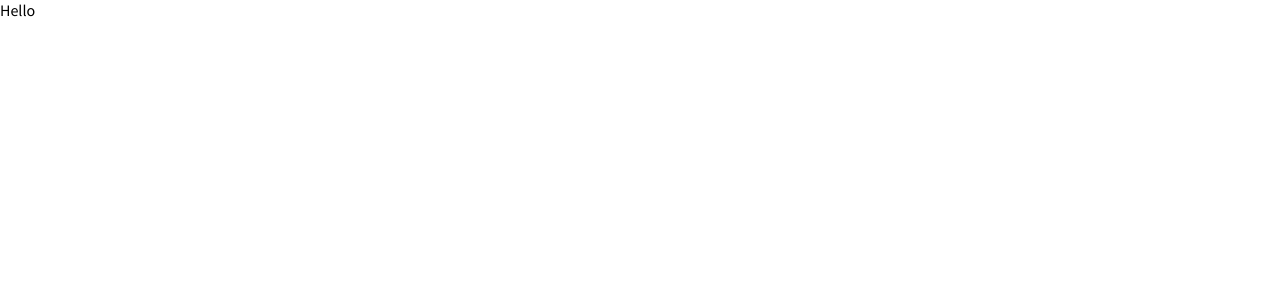
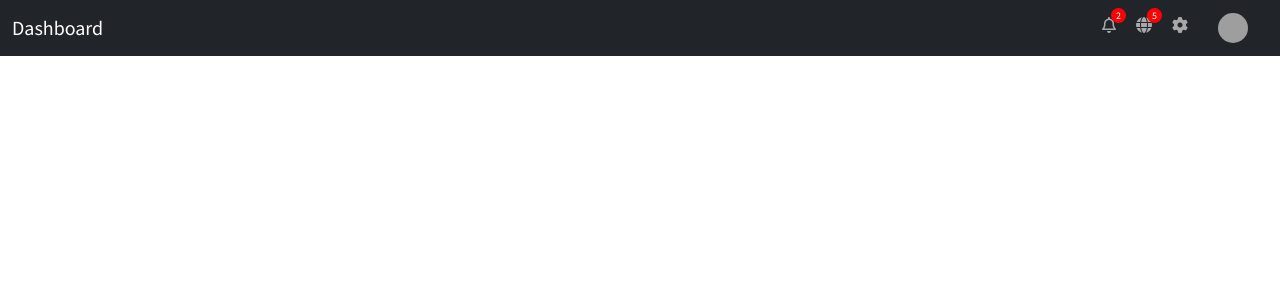
Before and after one commit to vedanshdwivedi/Admin-Dashboard-based-on-React, a React (Create React App) app in the folder dashboard/: page / in a window 1280 px wide. Shown: the top 300 px of the page. Built offline with nearby package versions, Linux system fonts and the light colour scheme; grey boxes are pictures that could not be loaded.

Commit message:
Created Navbar

```diff
--- a/dashboard/package.json
+++ b/dashboard/package.json
@@ -3,8 +3,6 @@
   "version": "0.1.0",
   "private": true,
   "dependencies": {
-    "@material-ui/core": "^4.12.4",
-    "@material-ui/icons": "^4.11.3",
     "@testing-library/jest-dom": "^5.16.4",
     "@testing-library/react": "^13.3.0",
     "@testing-library/user-event": "^13.5.0",
--- a/dashboard/public/index.html
+++ b/dashboard/public/index.html
@@ -11,6 +11,13 @@
 			href="https://fonts.googleapis.com/css2?family=Source+Sans+Pro:wght@200;300;400;600;700;900&display=swap"
 			rel="stylesheet"
 		/>
+		<link
+			href="https://cdn.jsdelivr.net/npm/bootstrap@5.2.0/dist/css/bootstrap.min.css"
+			rel="stylesheet"
+			integrity="sha384-gH2yIJqKdNHPEq0n4Mqa/HGKIhSkIHeL5AyhkYV8i59U5AR6csBvApHHNl/vI1Bx"
+			crossorigin="anonymous"
+		/>
+
 		<style>
 			* {
 				font-family: 'Source Sans Pro', sans-serif;
@@ -22,5 +29,11 @@
 	<body>
 		<noscript>You need to enable JavaScript to run this app.</noscript>
 		<div id="root"></div>
+		<script
+			src="https://cdn.jsdelivr.net/npm/bootstrap@5.2.0/dist/js/bootstrap.bundle.min.js"
+			integrity="sha384-A3rJD856KowSb7dwlZdYEkO39Gagi7vIsF0jrRAoQmDKKtQBHUuLZ9AsSv4jD4Xa"
+			crossorigin="anonymous"
+		></script>
+		<script src="https://kit.fontawesome.com/3c9b2abf4e.js" crossorigin="anonymous"></script>
 	</body>
 </html>
--- a/dashboard/src/App.js
+++ b/dashboard/src/App.js
@@ -1,5 +1,12 @@
+import React from 'react';
+import TopBar from './components/topbar/TopBar';
+
 function App() {
-	return <div className="App">Hello</div>;
+	return (
+		<div className="App">
+			<TopBar />
+		</div>
+	);
 }
 
 export default App;
--- a/dashboard/src/components/topbar/TopBar.js
+++ b/dashboard/src/components/topbar/TopBar.js
@@ -1,6 +1,36 @@
 import React from 'react';
-
+import './topbar.css';
 
 export default function TopBar() {
-	return <div>Top Navbar</div>;
+	const navbarStyle = {
+		'z-index': 999,
+	};
+	return (
+		<>
+			<nav className="navbar fixed-top navbar-dark bg-dark text-light" style={navbarStyle}>
+				<div className="container-fluid">
+					<a className="navbar-brand">Dashboard</a>
+					<div className="d-flex iconContainer">
+						<div className="navbar-icons">
+							<i className="fa-regular fa-bell"></i>
+							<span className="notification-badge"> 2</span>
+						</div>
+						<div className="navbar-icons">
+							<i className="fa-solid fa-globe"></i>
+							<span className="notification-badge"> 5</span>
+						</div>
+						<div className="navbar-icons">
+							<i className="fa-solid fa-gear"></i>
+						</div>
+						<div className="navbar-icons"></div>
+						<img
+							className="topAvatar"
+							src="https://encrypted-tbn0.gstatic.com/images?q=tbn:ANd9GcRBwgu1A5zgPSvfE83nurkuzNEoXs9DMNr8Ww&usqp=CAU"
+							alt=""
+						/>
+					</div>
+				</div>
+			</nav>
+		</>
+	);
 }
--- /dev/null
+++ b/dashboard/src/components/topbar/topbar.css
@@ -0,0 +1,31 @@
+.navbar-icons{
+	position: relative;
+	align: right;
+	margin-left: 10px;
+	margin-right: 10px;
+	cursor: pointer;
+	color: #a9a8a8;
+}
+
+
+.notification-badge{
+	position: absolute;
+	width: 15px;
+	height: 15px;
+	display: flex;
+	align-items: center;
+	justify-content: center;
+	font-size: 10px;
+	background-color: red;
+	color: white;
+	border-radius: 50%;
+	right: -10px;
+	top: -5px;
+}
+
+.topAvatar{
+	width: 30px;
+	height: 30px;
+	border-radius: 50%;
+	margin-right: 20px
+}
```
Also changed, not shown: dashboard/src/components/sidebar/Sidebar.js (added), dashboard/src/components/sidebar/sidebar.css (added).
